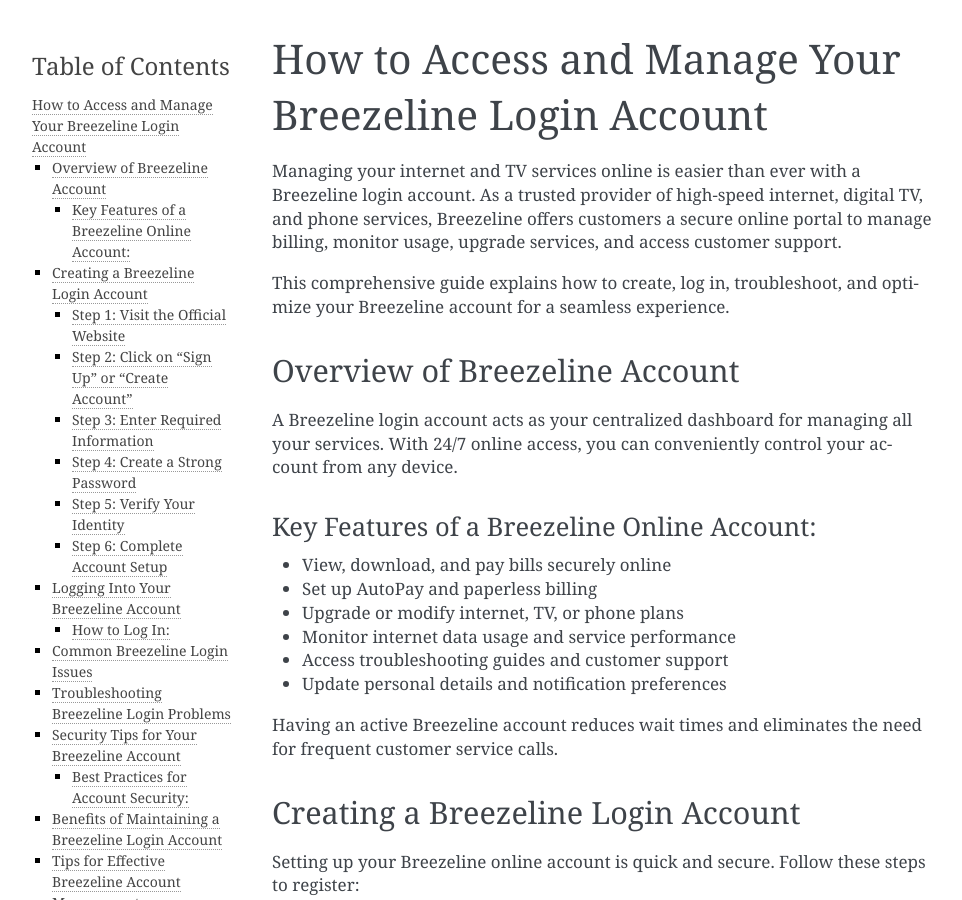
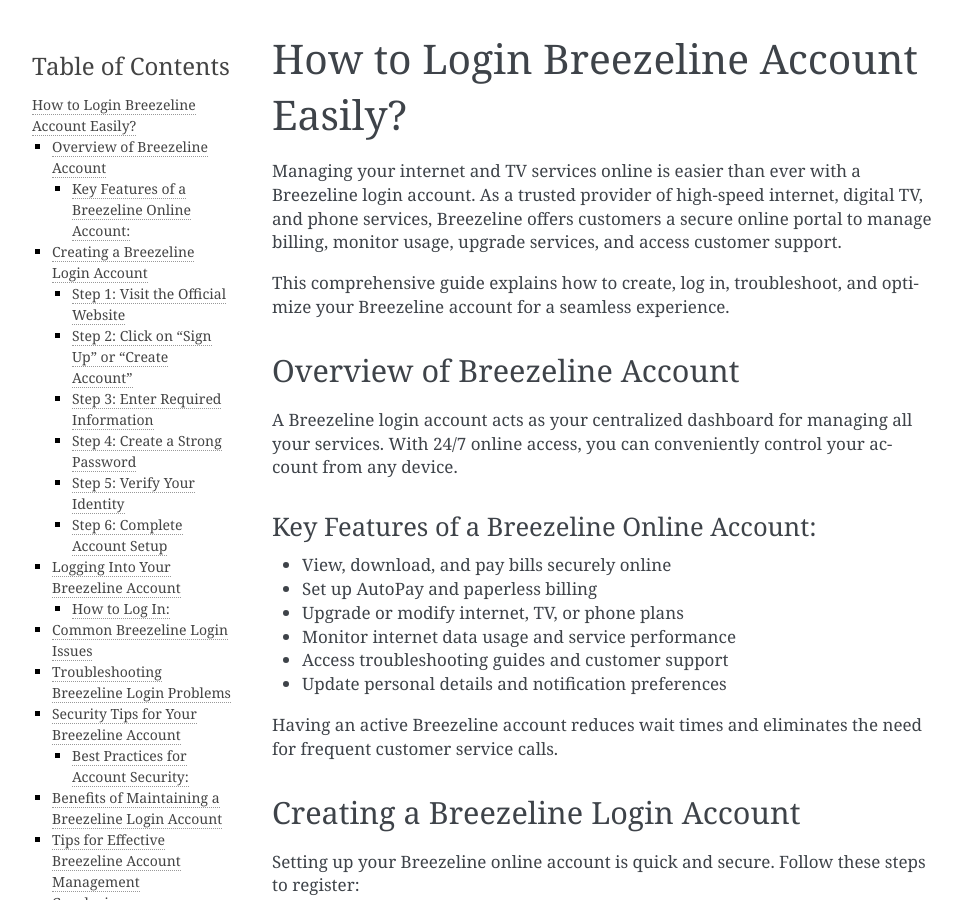
Before and after one commit to duckduckgo-guide/helpbreezeline, a Sphinx documentation site: the page built from docs/index.rst, in a window 1280 px wide and 900 px high. Shown: the whole window, without its empty margins (148-1110 px from the left). Built offline with Sphinx 7.4.7, drawn with Linux system fonts in a browser that asks for light colours.

Commit message:
Update index.rst

```diff
--- a/docs/index.rst
+++ b/docs/index.rst
@@ -1,4 +1,4 @@
-How to Access and Manage Your Breezeline Login Account
+How to Login Breezeline Account Easily?
 =======================================================
 
 Managing your internet and TV services online is easier than ever with a Breezeline login account. As a trusted provider of high-speed internet, digital TV, and phone services, Breezeline offers customers a secure online portal to manage billing, monitor usage, upgrade services, and access customer support.
```
